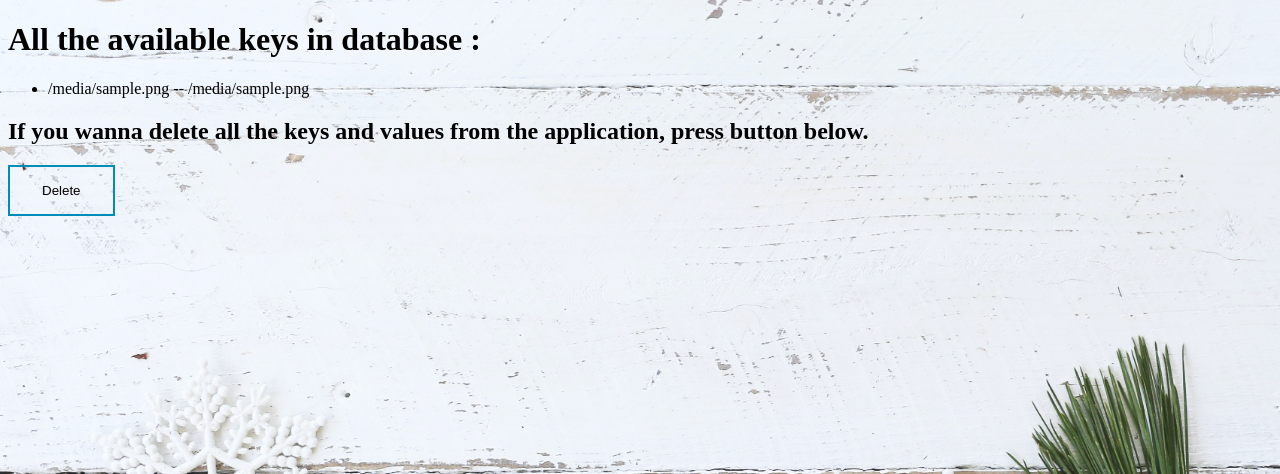
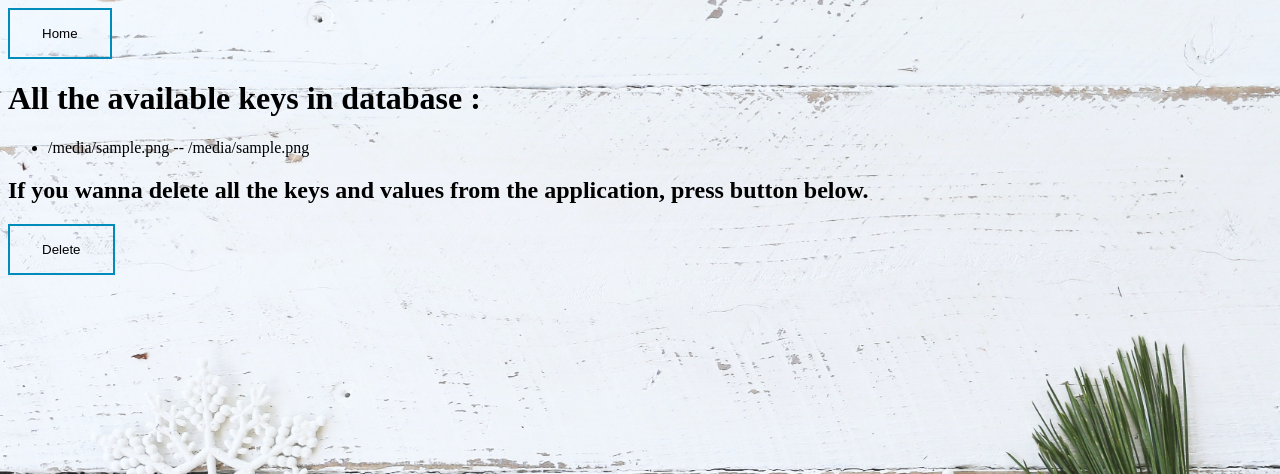
Before and after one commit to hazelduan/webapp, a Python web app: template frontend/app/templates/display_keys.html in a window 1280 px wide. Shown: the top 474 px of the page. Run offline with Jinja, Linux system fonts and the light colour scheme; the template is opened without the code that fills it: most values are stand-ins (such as "Sample title", 1, 10 or a date in 2020).

Commit message:
fix bugs of empty key and empty file and add home button

```diff
--- a/frontend/app/main.py
+++ b/frontend/app/main.py
@@ -32,6 +32,9 @@ def UploadImage():
 
     image_key = request.form['key']
     image = request.files['file']
+
+    if image_key == '' or image.filename == "":
+        return "please enter key and upload file"
 
     save_directory = os.path.join(file_system_path, image_key)
     if not os.path.exists(save_directory):        # if dirs do not exist, create one
--- a/frontend/app/templates/display_image.html
+++ b/frontend/app/templates/display_image.html
@@ -3,6 +3,9 @@
 {% block title %}Image look up{% endblock %}
 
 {% block content %}
+  <form action="{{ url_for('main')}}" method="get">
+    <button>Home</button>
+  </form>
 
   <div>
     <form action="{{ url_for('ImageLookup')}}" method="post">
--- a/frontend/app/templates/display_keys.html
+++ b/frontend/app/templates/display_keys.html
@@ -3,6 +3,9 @@
 {% block title %}Keys display{% endblock %}
 
 {% block content %}
+    <form action="{{ url_for('main')}}" method="get">
+        <button>Home</button>
+    </form>
     <h1>All the available keys in database : </h1>
 
     <ul id="tab">
--- a/frontend/app/templates/mem_statistics.html
+++ b/frontend/app/templates/mem_statistics.html
@@ -16,6 +16,9 @@
     document.getElementById("number of items").innerHTML= {{num_of_items}};
     }
 </script> -->
+<form action="{{ url_for('main')}}" method="get">
+  <button>Home</button>
+</form>
 
 <table>
   <caption> Memcache statistics over the past 10 minutes</caption>
--- a/frontend/app/templates/memcache_option.html
+++ b/frontend/app/templates/memcache_option.html
@@ -3,6 +3,10 @@
 {% block title %}Memcache options{% endblock %}
 
 {% block content %}
+  <form action="{{ url_for('main')}}" method="get">
+    <button>Home</button>
+  </form>
+
   <div>
     <p>
       <b>Show all the keys in memcache :  </b>
--- a/frontend/app/templates/upload_image.html
+++ b/frontend/app/templates/upload_image.html
@@ -3,8 +3,11 @@
 {% block title %} upload image {% endblock %}
 
 {% block content %}
+  <form action="{{ url_for('main')}}" method="get">
+    <button>Home</button>
+  </form>
+  <div>
 
-  <div>
     <form action="{{ url_for('UploadImage')}}" enctype='multipart/form-data' method="post">
         <label>key:</label>
         <input type="string" name="key" />
```
